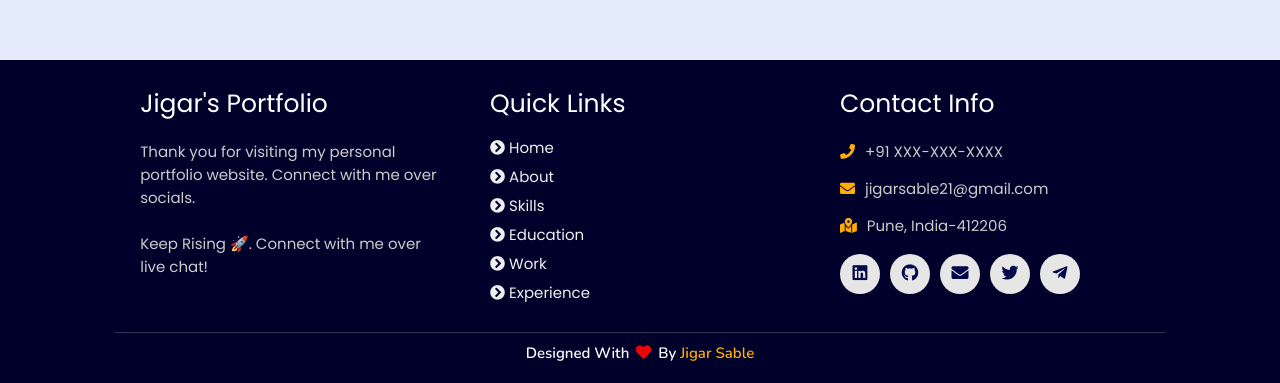
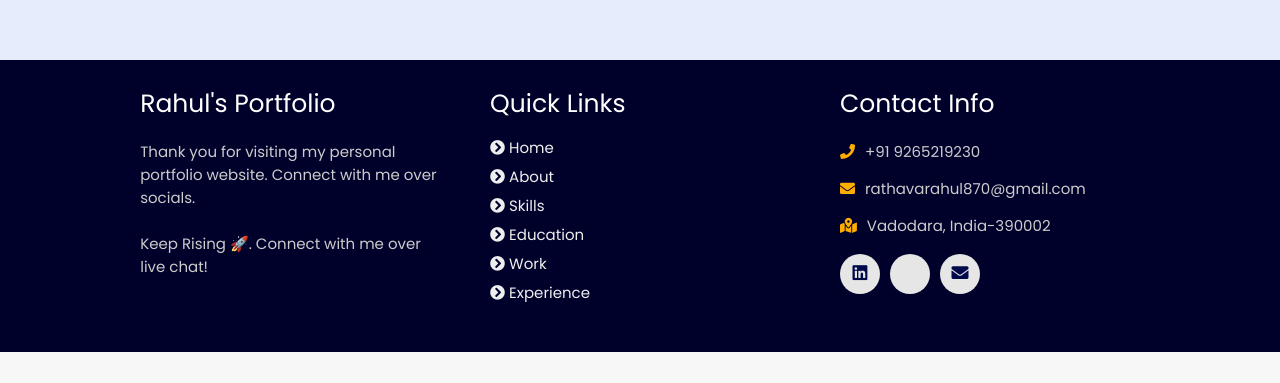
Before and after one commit to Rahul-rathva/Basic-Portolio, a plain HTML site: page index.html in a window 1280 px wide. Shown: the part 6577-6960 px from the top of the page. After the commit the page ends 6929 px from the top, so only its background shows below. Drawn offline with nearby package versions, Linux system fonts and the light colour scheme.

Commit message:
Update index.html

```diff
--- a/index.html
+++ b/index.html
@@ -338,7 +338,7 @@ platform, and a crypto risk hedging bot using REST APIs and modern development t
   <div class="box-container">
 
       <div class="box">
-          <h3>Jigar's Portfolio</h3>
+          <h3>Rahul's Portfolio</h3>
           <p>Thank you for visiting my personal portfolio website. Connect with me over socials. <br/> <br/> Keep Rising 🚀. Connect with me over live chat!</p>
       </div>
 
@@ -354,21 +354,18 @@ platform, and a crypto risk hedging bot using REST APIs and modern development t
 
       <div class="box">
           <h3>contact info</h3>
-          <p> <i class="fas fa-phone"></i>+91 XXX-XXX-XXXX</p>
-          <p> <i class="fas fa-envelope"></i>jigarsable21@gmail.com</p>
-          <p> <i class="fas fa-map-marked-alt"></i>Pune, India-412206</p>
+          <p> <i class="fas fa-phone"></i>+91 9265219230</p>
+          <p> <i class="fas fa-envelope"></i>rathavarahul870@gmail.com</p>
+          <p> <i class="fas fa-map-marked-alt"></i>Vadodara, India-390002</p>
           <div class="share">
 
-              <a href="https://www.linkedin.com/in/jigar-sable" class="fab fa-linkedin" aria-label="LinkedIn" target="_blank"></a>
-              <a href="https://github.com/jigar-sable" class="fab fa-github" aria-label="GitHub" target="_blank"></a>
-              <a href="mailto:jigarsable21@gmail.com" class="fas fa-envelope" aria-label="Mail" target="_blank"></a>
-              <a href="https://twitter.com/jigar_sable" class="fab fa-twitter" aria-label="Twitter" target="_blank"></a>
-              <a href="https://t.me/lifecode5" class="fab fa-telegram-plane" aria-label="Telegram" target="_blank"></a>
+              <a href="https://www.linkedin.com/in/rahulrathva/" class="fab fa-linkedin" aria-label="LinkedIn" target="_blank"></a>
+              <a href="https://github.com/Rahul-rathva" aria-label="GitHub" target="_blank"></a>
+              <a href="mailto:rathavarahul870@gmail.com" class="fas fa-envelope" aria-label="Mail" target="_blank"></a>
           </div>
       </div>
   </div>
 
-  <h1 class="credit">Designed with <i class="fa fa-heart pulse"></i> by <a href="https://www.linkedin.com/in/jigar-sable"> jigar sable</a></h1>
 
 </section>
 <!-- footer section ends -->
```
